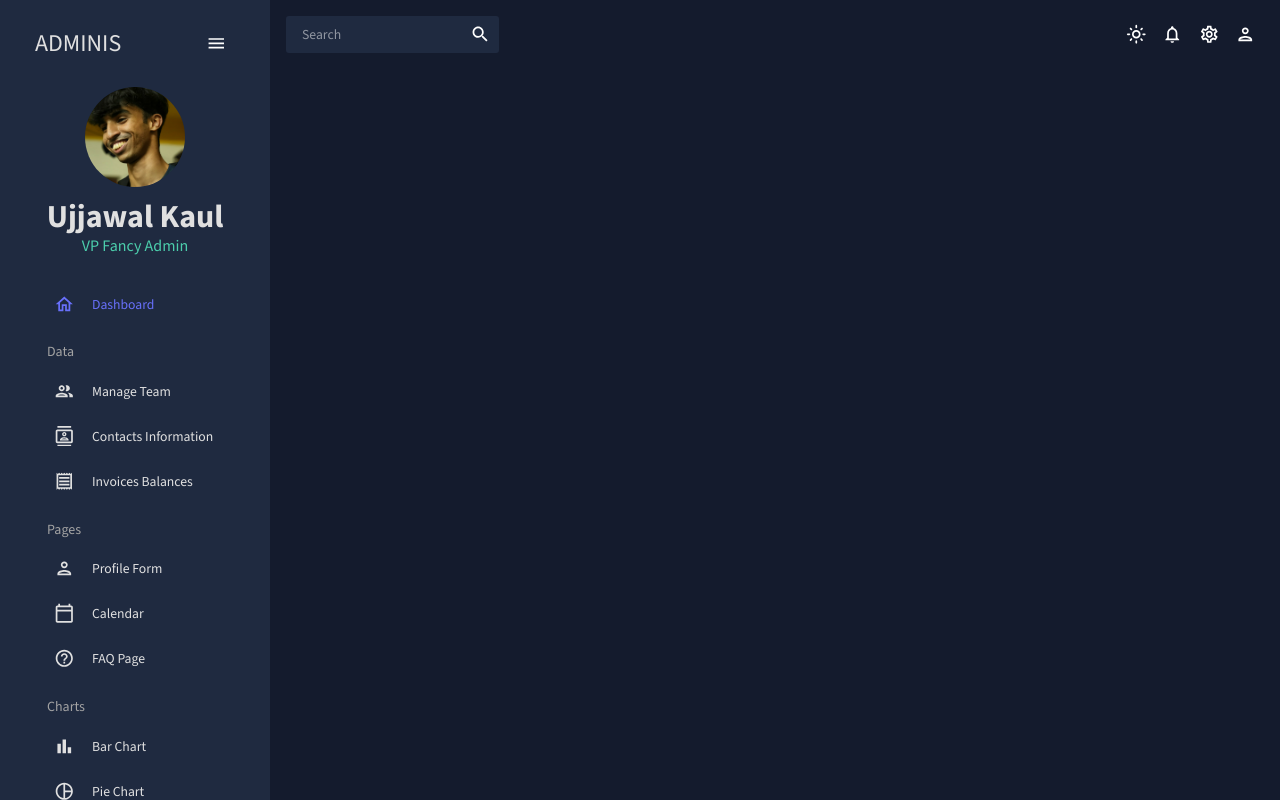
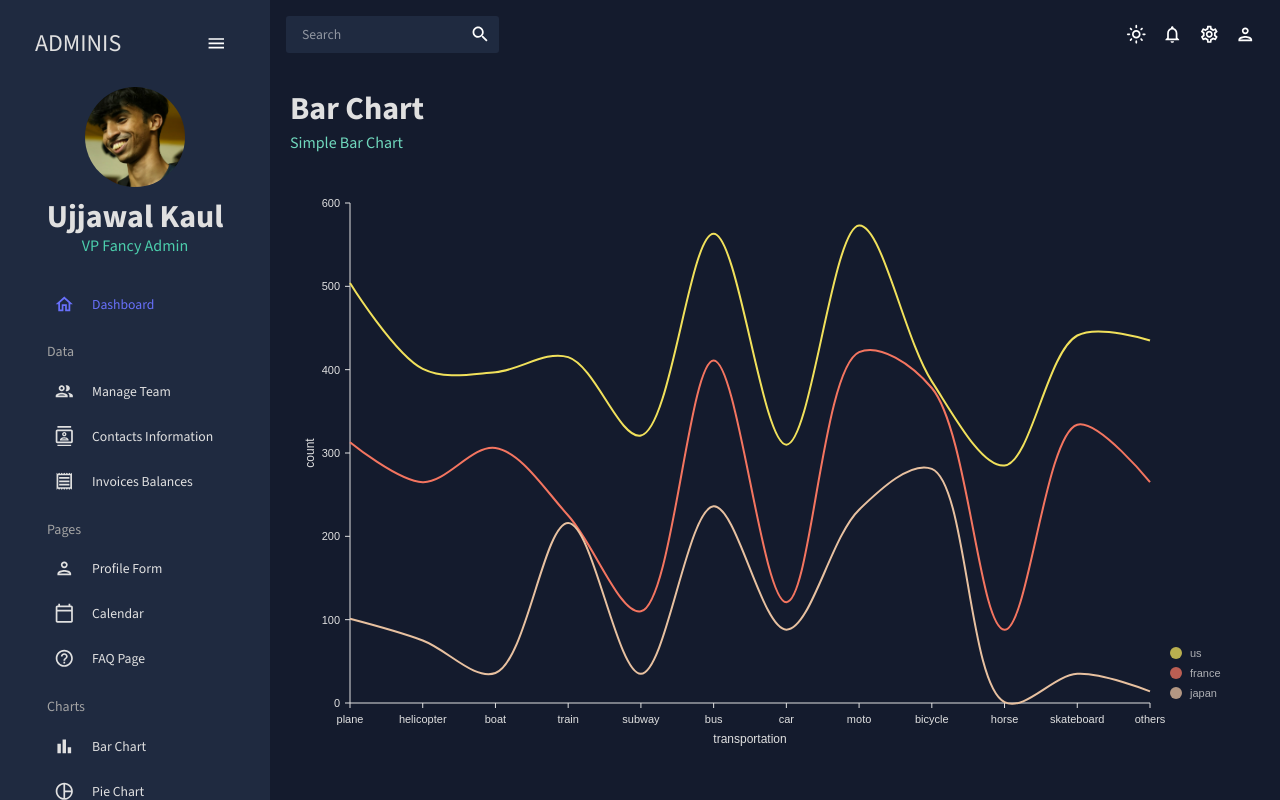
Before and after one commit to UjjwalKaul/sample-dashboard, a React (Create React App) app: page /line in a window 1280 px wide. Built offline with nearby package versions, Linux system fonts and the light colour scheme.

Commit message:
Added line chart scene

```diff
--- a/package.json
+++ b/package.json
@@ -17,6 +17,7 @@
     "@nivo/bar": "^0.87.0",
     "@nivo/core": "^0.87.0",
     "@nivo/geo": "^0.87.0",
+    "@nivo/line": "^0.87.0",
     "@nivo/pie": "^0.87.0",
     "@testing-library/jest-dom": "^5.17.0",
     "@testing-library/react": "^13.4.0",
--- a/src/App.js
+++ b/src/App.js
@@ -9,7 +9,7 @@ import Invoices from '../src/scenes/invoices';
 import Contacts from './scenes/contacts';
 import Bar from '../src/scenes/bar';
 import Form from '../src/scenes/form';
-// import Line from '../src/scenes/line';
+import Line from '../src/scenes/line';
 import Pie from '../src/scenes/pie';
 import FAQ from '../src/scenes/faq';
 // import Geography from '../src/scenes/geography';
@@ -33,7 +33,7 @@ function App() {
               <Route path="/form" element={<Form />} />
               <Route path="/bar" element={<Bar />} />
               <Route path="/pie" element={<Pie />} />
-              {/* <Route path="/line" element={<Line />} /> */}
+              <Route path="/line" element={<Line />} />
               <Route path="/faq" element={<FAQ />} />
               {/* <Route path="/geography" element={<Geography />} /> */}
               <Route path="/calendar" element={<Calender />} />
--- /dev/null
+++ b/src/components/LineChart.jsx
@@ -0,0 +1,117 @@
+import { useTheme } from '@mui/material';
+import { ResponsiveLine } from '@nivo/line';
+import { tokens } from '../theme';
+import { mockLineData as data } from '../data/mockData';
+
+export default function LineChart({ isDashboard = false }) {
+  const theme = useTheme();
+  const colors = tokens(theme.palette.mode);
+  return (
+    <ResponsiveLine
+      data={data}
+      theme={{
+        axis: {
+          domain: {
+            line: {
+              stroke: colors.grey[100],
+            },
+          },
+          legend: {
+            text: {
+              fill: colors.grey[100],
+            },
+          },
+          ticks: {
+            line: {
+              stroke: colors.grey[100],
+              strokeWidth: 1,
+            },
+            text: {
+              fill: colors.grey[100],
+            },
+          },
+        },
+        legends: {
+          text: {
+            fill: colors.grey[100],
+          },
+        },
+        tooltip: {
+          container: {
+            color: colors.primary[500],
+          },
+        },
+      }}
+      colors={isDashboard ? { datum: 'color' } : { scheme: 'nivo' }}
+      margin={{ top: 50, right: 110, bottom: 50, left: 60 }}
+      xScale={{ type: 'point' }}
+      yScale={{
+        type: 'linear',
+        min: 'auto',
+        max: 'auto',
+        stacked: true,
+        reverse: false,
+      }}
+      yFormat=" >-.2f"
+      curve="catmullRom"
+      axisTop={null}
+      axisRight={null}
+      axisBottom={{
+        orient: 'bottom',
+        tickSize: 5,
+        tickPadding: 5,
+        tickRotation: 0,
+        legend: isDashboard ? undefined : 'transportation',
+        legendOffset: 36,
+        legendPosition: 'middle',
+        truncateTickAt: 0,
+      }}
+      axisLeft={{
+        tickValues: 5,
+        tickSize: 5,
+        tickPadding: 5,
+        tickRotation: 0,
+        legend: isDashboard ? undefined : 'count',
+        legendOffset: -40,
+        legendPosition: 'middle',
+        truncateTickAt: 0,
+      }}
+      enableGridX={false}
+      enableGridY={false}
+      pointSize={10}
+      pointColor={{ theme: 'background' }}
+      pointBorderWidth={2}
+      pointBorderColor={{ from: 'serieColor' }}
+      pointLabel="data.yFormatted"
+      pointLabelYOffset={-12}
+      enableTouchCrosshair={true}
+      useMesh={true}
+      legends={[
+        {
+          anchor: 'bottom-right',
+          direction: 'column',
+          justify: false,
+          translateX: 100,
+          translateY: 0,
+          itemsSpacing: 0,
+          itemDirection: 'left-to-right',
+          itemWidth: 80,
+          itemHeight: 20,
+          itemOpacity: 0.75,
+          symbolSize: 12,
+          symbolShape: 'circle',
+          symbolBorderColor: 'rgba(0, 0, 0, .5)',
+          effects: [
+            {
+              on: 'hover',
+              style: {
+                itemBackground: 'rgba(0, 0, 0, .03)',
+                itemOpacity: 1,
+              },
+            },
+          ],
+        },
+      ]}
+    />
+  );
+}
--- /dev/null
+++ b/src/scenes/line/index.jsx
@@ -0,0 +1,14 @@
+import { Box } from '@mui/material';
+import Header from '../../components/Header';
+import LineChart from '../../components/LineChart';
+
+export default function Bar() {
+  return (
+    <Box m="20px">
+      <Header title="Bar Chart" subtitle="Simple Bar Chart" />
+      <Box height="75vh">
+        <LineChart />
+      </Box>
+    </Box>
+  );
+}
```
Also changed, not shown: 1 other file (tests, documents, lock files or other folders).
